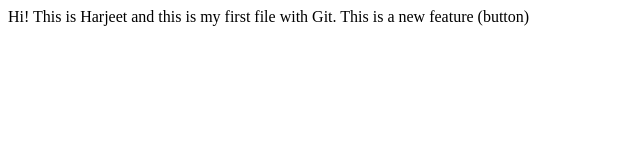
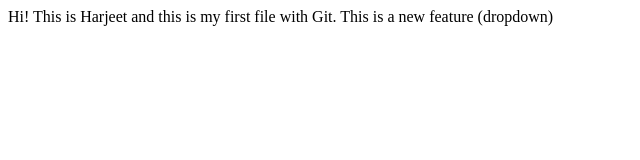
Before and after one commit to harjeet-1/LocalRepo, a plain HTML site: page index.html in a window 1280 px wide. Shown: the full height of the page, 0-640 px from the left. Drawn offline with Linux system fonts and the light colour scheme.

Commit message:
added dropdown

```diff
--- a/index.html
+++ b/index.html
@@ -1,2 +1,2 @@
 <pr>Hi! This is Harjeet and this is my first file with Git.</pr>
-<pr>This is a new feature (button)</pr>
+<pr>This is a new feature (dropdown)</pr>
```
